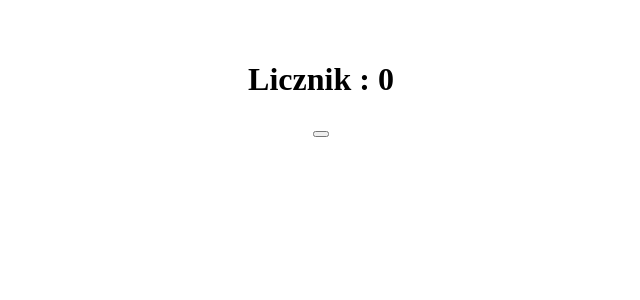
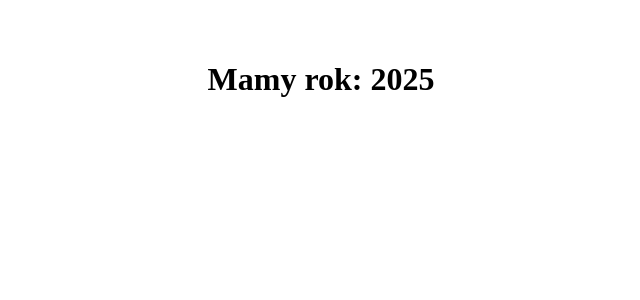
Before and after one commit to kacpi95/React-lesson, a React (Vite) app in the folder React-lesson/: page / in a window 1280 px wide. Shown: the top 300 px of the page, without its empty margins (319-959 px from the left). Built offline with nearby package versions, Linux system fonts and the light colour scheme.

Commit message:
Add task 8 in React

```diff
--- a/React-lesson/src/main.jsx
+++ b/React-lesson/src/main.jsx
@@ -1,4 +1,4 @@
-import { StrictMode, useEffect } from 'react';
+import { StrictMode } from 'react';
 import { useState } from 'react';
 import { createRoot } from 'react-dom/client';
 import App from './App.jsx';
@@ -106,15 +106,21 @@ import App from './App.jsx';
 //   );
 // }
 
-function ClickCounter() {
-  const [count, setCount] = useState(0);
+// function ClickCounter() {
+//   const [count, setCount] = useState(0);
 
-  return (
-    <div>
-      <h1>Licznik : {count}</h1>
-      <button onClick={() => setCount(count + 1)}></button>
-    </div>
-  );
+//   return (
+//     <div>
+//       <h1>Licznik : {count}</h1>
+//       <button onClick={() => setCount(count + 1)}></button>
+//     </div>
+//   );
+// }
+
+// createRoot(document.getElementById('root')).render(<ClickCounter />);
+
+function Counter() {
+  const date = new Date().getFullYear();
+  return <h1>Mamy rok: {date}</h1>;
 }
-
-createRoot(document.getElementById('root')).render(<ClickCounter />);
+createRoot(document.getElementById('root')).render(<Counter />);
```
